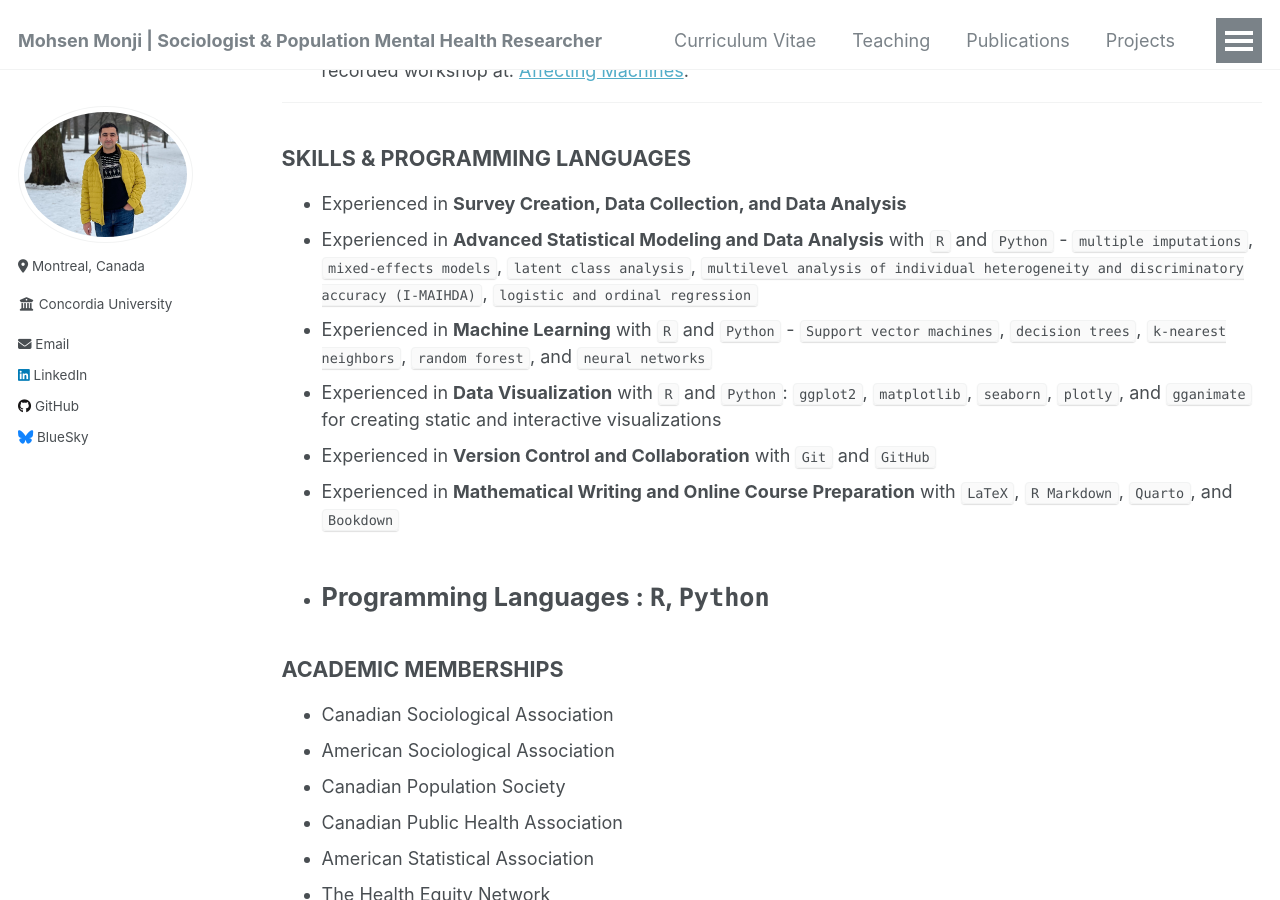
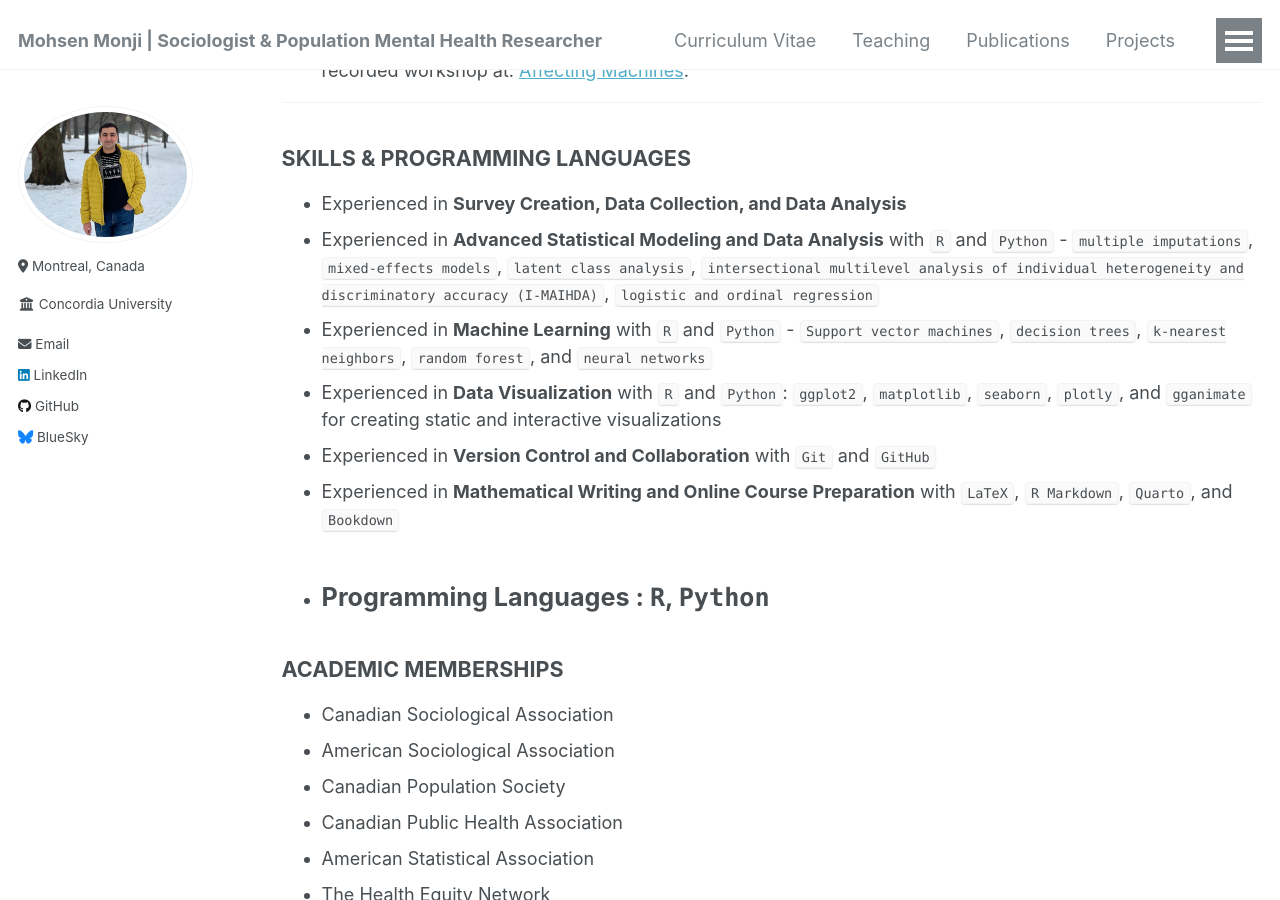
Before and after one commit to Mohsnmonji/mohsnmonji.github.io, a Jekyll site: the page built from _pages/Curriculum Vitae.md, in a window 1280 px wide and 900 px high, scrolled down 3265 px. Built offline with Jekyll 4.4.1, drawn with Linux system fonts in a browser that asks for light colours.

Commit message:
Update Curriculum Vitae.md

```diff
--- a/_pages/Curriculum Vitae.md
+++ b/_pages/Curriculum Vitae.md
@@ -115,7 +115,7 @@ redirect_from:
 
 ### **SKILLS & PROGRAMMING LANGUAGES**
 - Experienced in **Survey Creation, Data Collection, and Data Analysis**
-- Experienced in **Advanced Statistical Modeling and Data Analysis** with `R` and `Python` - `multiple imputations`, `mixed-effects models`, `latent class analysis`, `multilevel analysis of individual heterogeneity and discriminatory accuracy (I-MAIHDA)`, `logistic and ordinal regression`
+- Experienced in **Advanced Statistical Modeling and Data Analysis** with `R` and `Python` - `multiple imputations`, `mixed-effects models`, `latent class analysis`, `intersectional multilevel analysis of individual heterogeneity and discriminatory accuracy (I-MAIHDA)`, `logistic and ordinal regression`
 - Experienced in **Machine Learning** with `R` and `Python` - `Support vector machines`, `decision trees`, `k-nearest neighbors`, `random forest`, and `neural networks`
 - Experienced in **Data Visualization** with `R` and `Python`: `ggplot2`, `matplotlib`, `seaborn`, `plotly`, and `gganimate` for creating static and interactive visualizations
 - Experienced in **Version Control and Collaboration** with `Git` and `GitHub`
```
